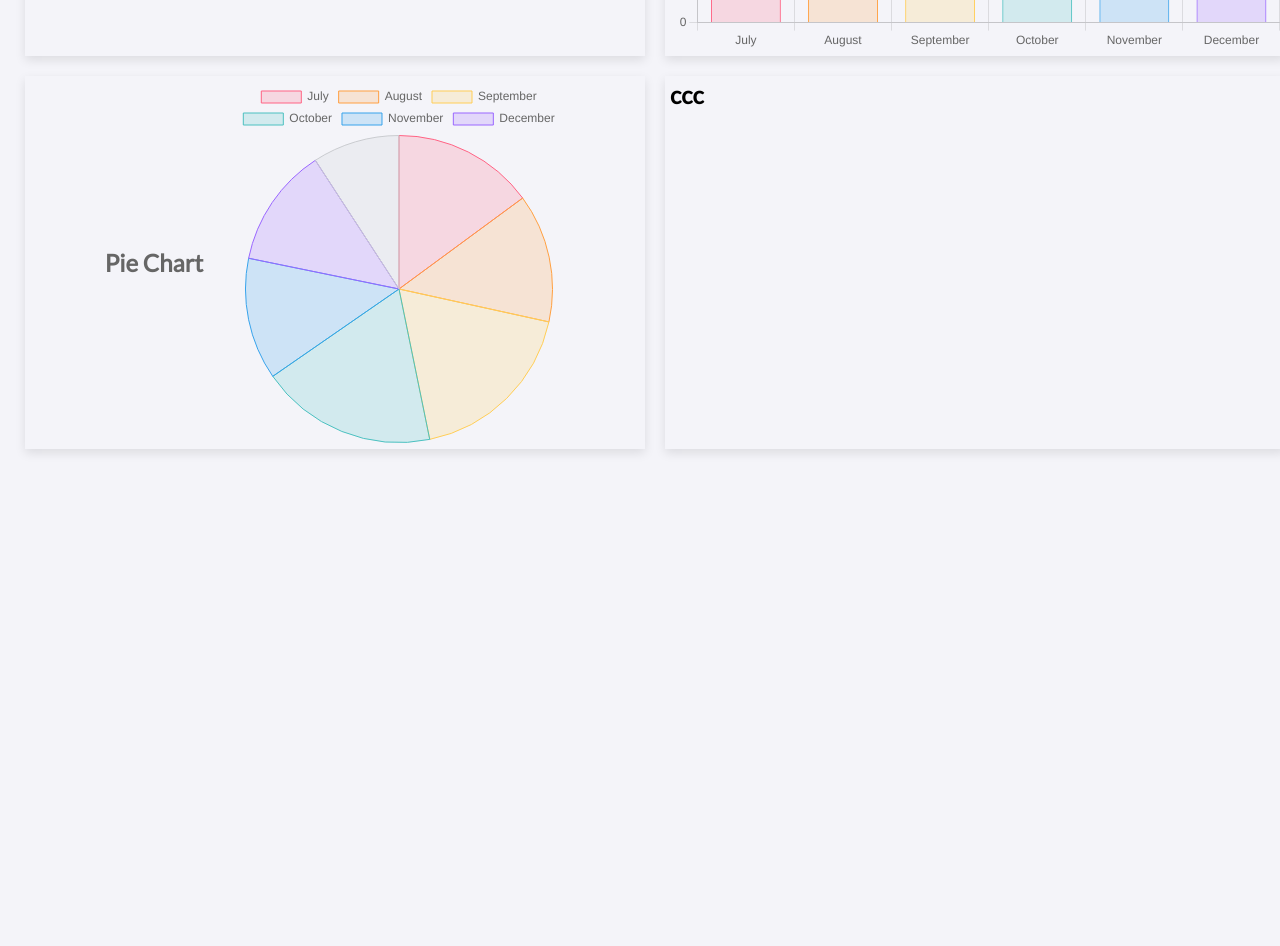
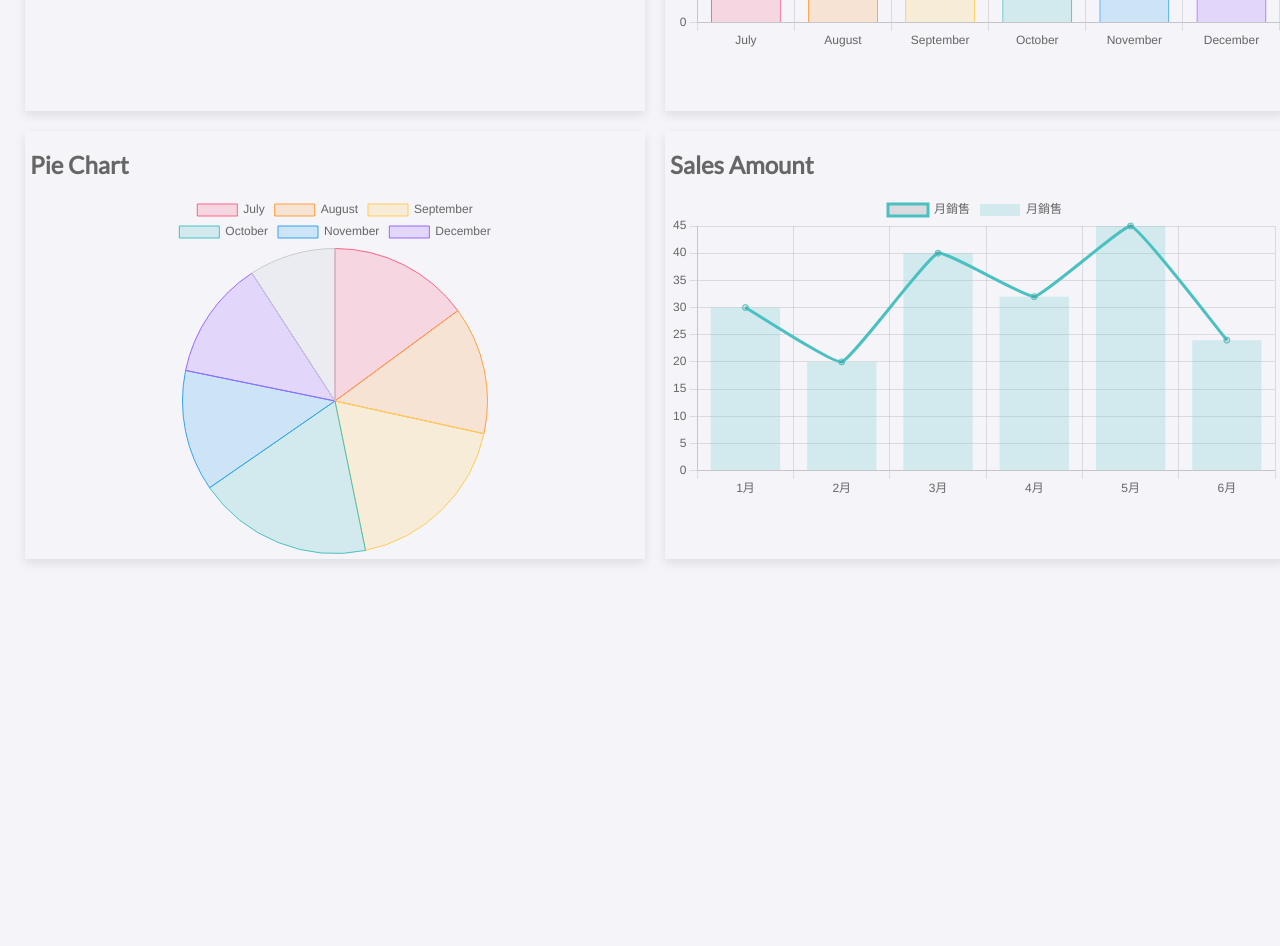
Before and after one commit to Suyu0114/Blackbeaver_Project_1130, a plain HTML site: page dashboards.html in a window 1280 px wide. Shown: the part 425-1371 px from the top of the page. Drawn offline with Linux system fonts and the light colour scheme.

Commit message:
update dashboard

```diff
--- a/dashboards.html
+++ b/dashboards.html
@@ -1,5 +1,6 @@
 <!DOCTYPE html>
 <html lang="en">
+
 <head>
     <meta charset="UTF-8">
     <meta name="viewport" content="width=device-width, initial-scale=1.0">
@@ -11,6 +12,7 @@
     <script src="/script/chart.umd.js"></script>
     <title>BlackBeaver CRM</title>
 </head>
+
 <body>
     <header>
         <img src="images/logo.png" alt="BlackBeaver Logo">
@@ -34,14 +36,17 @@
                 <h1 style="text-align: center;">$500,000</h1>
             </div>
             <div class="block">
-                    <h4>Sales Amount</h4>
+                <h4>Forecasted by month</h4>
                 <canvas id="myChart"></canvas>
             </div>
             <div class="block peiChart">
                 <h4>Pie Chart</h4>
                 <canvas id="PieChart"></canvas>
             </div>
-                <div class="block">ccc</div>
+            <div class="block">
+                <h4>Sales Amount</h4>
+                <canvas id="MixChart"></canvas>
+            </div>
         </div>
 
 
@@ -54,6 +59,7 @@
     <script>
         const ctx = document.getElementById('myChart');
         const pie = document.getElementById('PieChart');
+        const mtx = document.getElementById('MixChart') ;
 
 
 
@@ -80,7 +86,7 @@
             'November',
             'December'];
 
-            const datas= [65, 59, 80, 81, 56, 55, 40];
+        const datas = [65, 59, 80, 81, 56, 55, 40];
 
         const data = {
             labels: labels,
@@ -126,7 +132,7 @@
                     title: {
                         display: false,
                         text: 'Sales Amount',
-                            font:{
+                        font: {
                             size: 24
                         }
                     }
@@ -139,7 +145,7 @@
             type: 'pie',
             data: data,
             options: {
-                        responsive: true,
+                responsive: false,
                 plugins: {
                     legend: {
                         position: 'top',
@@ -152,10 +158,52 @@
             },
         });
 
+
+
+        // 設定數據
+        let mixdata = {
+            // x 軸文字
+            labels: ['1月', '2月', '3月', '4月', '5月', '6月'],
+            datasets: [
+                // 第一組資料
+                {
+                    type: 'line',
+                    // 上方分類文字
+                    label: '月銷售',
+                    // 數據
+                    data: [30, 20, 40, 32, 45, 24],
+                    // 線與邊框顏色
+                    borderColor: 'rgba(75, 192, 192, 1)',
+                    // 線的弧度(0-1)，數值愈小線愈直
+                    tension: 0.1,
+                },
+                {
+                    type: 'bar',
+                    // 上方分類文字
+                    label: '月銷售',
+                    // 數據
+                    data: [30, 20, 40, 32, 45, 24],
+                    // 線與邊框顏色
+                    borderColor: 'rgba(75, 192, 192, 1)',
+                    // 背景顏色
+                    backgroundColor: 'rgba(75, 192, 192, 0.2)',
+                },
+            ],
+        };
+
+        // MixChart
+        let chart = new Chart(mtx, {
+            type: 'scatter',
+            data: mixdata,
+        });
+
+
+
         $(document).ready(function () {
-                pieChart.resize(360, 360);
+            //pieChart.resize(360, 360);
         });
 
     </script>
 </body>
+
 </html>
--- a/styles/dashboard.css
+++ b/styles/dashboard.css
@@ -10,19 +10,21 @@
 }
 
 .block {
-    align-items: center;
+    display: flex;
+    flex-direction: column; /* 垂直排列子元素 */
+    align-items: stretch; /* 允许子元素根据各自的样式对齐 */
     font-size: 1.5rem;
     font-weight: bold;
+    /* height: 450px; */
     padding: 5px;
     margin: 10px;
     box-shadow: 0 4px 10px rgba(0, 0, 0, 0.1);
 }
 
 .block h4{
-
-    margin:15px;
+    margin:15px 0;
     color: #666666;
-
+    text-align: left;
 }
 
 .block h1{
@@ -37,7 +39,18 @@
 }
 
 .peiChart{
-    display: flex;
-    justify-content: center;
+    /* display: flex;
+    flex-direction: column;
+    justify-content: center; */
     color: white;
 }
+
+#PieChart{
+    width: 360px;
+    height: 360px;
+}
+
+
+.peiChart canvas {
+    align-self: center;
+}
```
Lines whose indentation alone changed are shown as unchanged.
